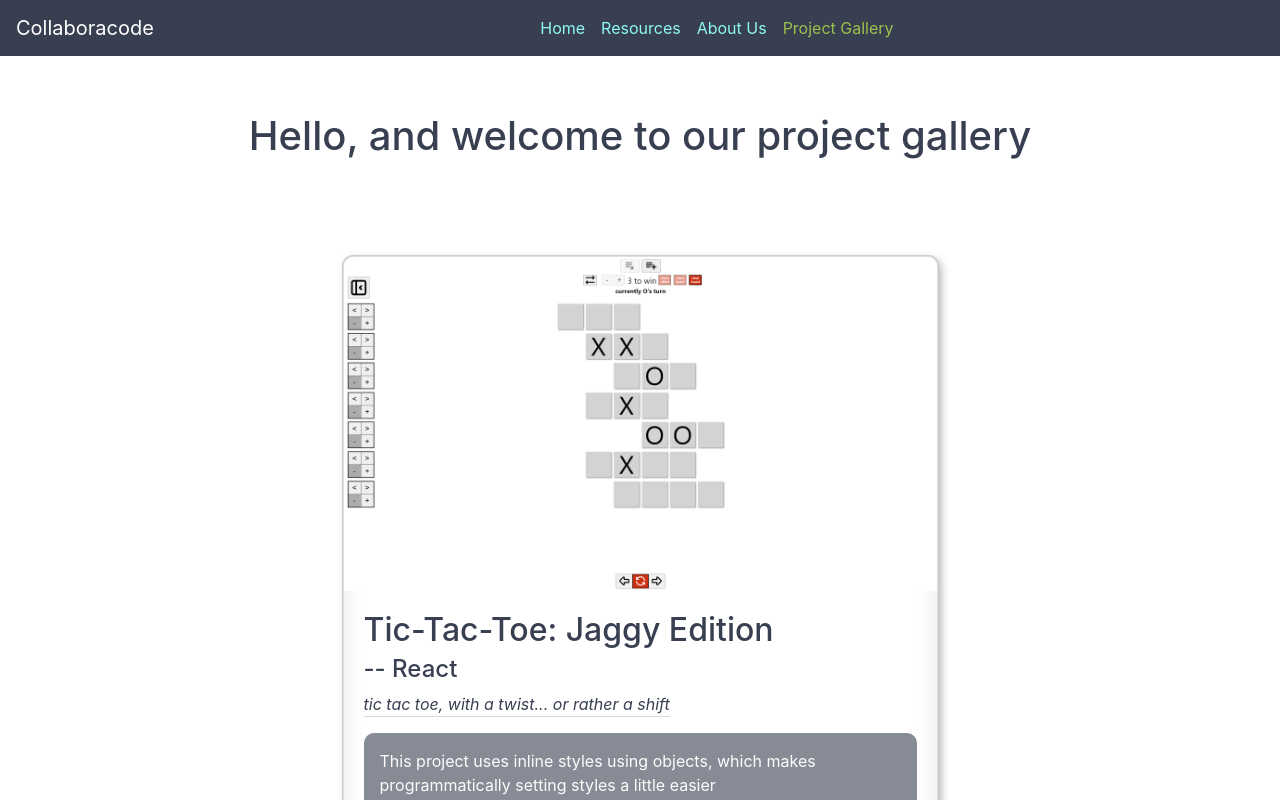
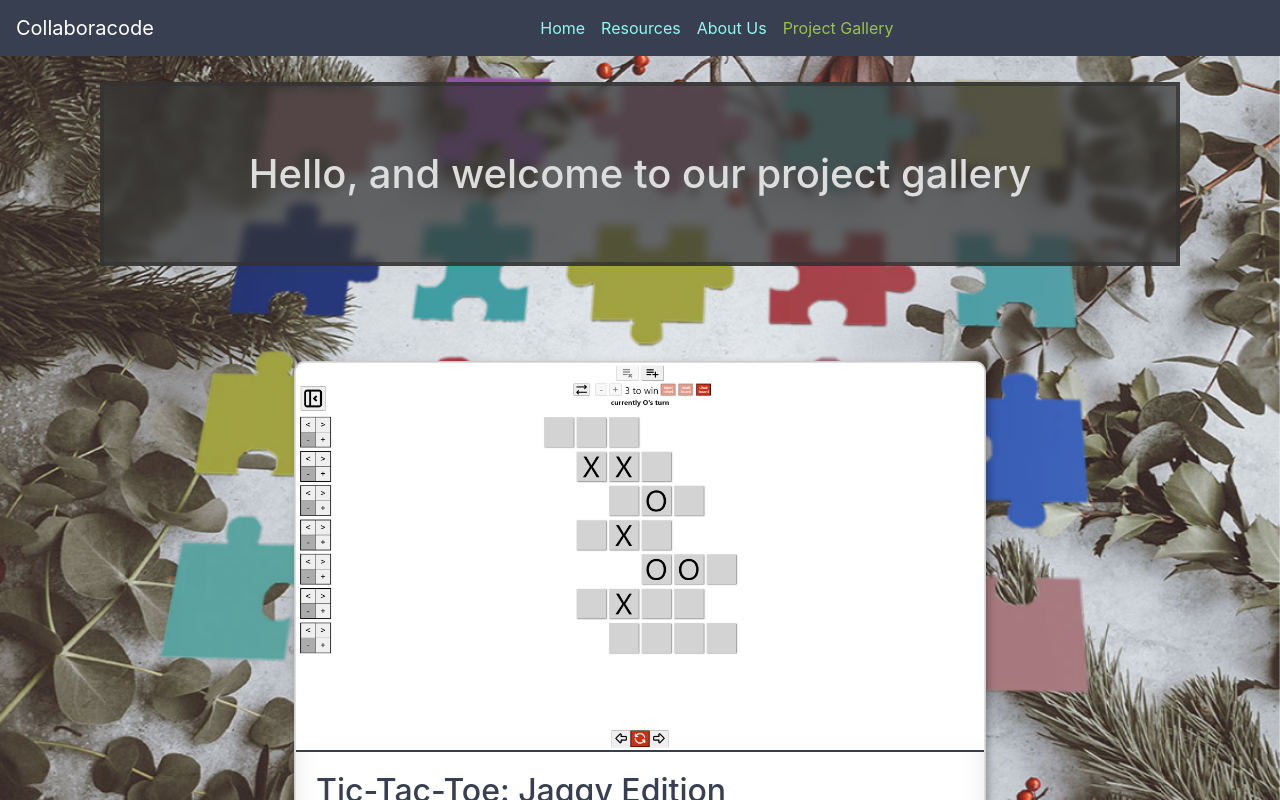
Before and after one commit to collaboracode/2022website, a Next.js app: page /gallery in a window 1280 px wide. Shown: the top 800 px of the page. Built offline with nearby package versions, Linux system fonts and the light colour scheme.

Commit message:
worked on styling and a few other things componentized background added background to a few other pages added cards for members of the group to aboutus page (though may scrap it) broke out getShape to a helper function, so that it can be used elsewhere

```diff
--- /dev/null
+++ b/components/background.jsx
@@ -0,0 +1,36 @@
+import Image from 'next/future/image'
+import { Container } from 'reactstrap'
+import styles from '../styles/background.module.scss'
+export default function Background() {
+  return (
+    <Container className='lg-container mt-5 main-text'>
+      <div
+        // id='HeroContainer'
+        className={styles.HeroContainer}
+      >
+        <Image
+          // id='HeroBg'
+          className={`${styles.HeroBg} next-image`}
+          src='/winter.jpg'
+          alt='Collaboracode - Community, Collaboration, Code'
+          // width="100%"
+          // height="100%"
+          // layout="responsive"
+          layout="raw"
+          fill
+        />
+        <Image
+          // id='HeroImg'
+          className={styles.HeroImg}
+          src="/puzzle_render-1.webp"
+          alt="Collaboracode - Community, Collaboration, Code"
+          // width="500"
+          // height="500"
+          // layout="responsive"
+          layout="raw"
+          fill
+        />
+      </div>
+    </Container>
+  )
+}
--- a/components/layout.jsx
+++ b/components/layout.jsx
@@ -31,6 +31,8 @@ import {
 } from "reactstrap"
 
 import { NavbarHeight } from '../utils/Statics';
+
+import Background from './background';
 
 export default function Layout(props) {
   const { children } = props;
@@ -153,8 +155,8 @@ export default function Layout(props) {
       </Navbar>
 
       {/* could make this an id selector */}
-      <div className='main-content'>{children}</div>
-
+      <div className='main-content z-10'>{children}</div>
+      {/* <Background/> */}
       <footer className="cntr-footer">
         <Modal isOpen={mailingModal} toggle={mailingToggle}>
           <ModalHeader>Mailing List Signup</ModalHeader>
--- a/pages/gallery/index.jsx
+++ b/pages/gallery/index.jsx
@@ -1,13 +1,20 @@
-import { Col, Row, Card, CardBody, CardSubtitle, CardText, CardTitle, CardFooter } from "reactstrap"
+import { Col, Row, Card, CardBody, CardSubtitle, CardText, CardTitle, CardFooter, Container } from "reactstrap"
 import Image from 'next/image'
 import styles from "../../styles/gallery.module.scss"
+import Background from "../../components/background"
 export default function Gallery({ Component, pageProps, projects }) {
 
   return (
-    <div className='page-container'>
+    <>
+      <Background />
+      {/* <div className='page-container'> */}
+        <Container>
           <Row>
             <Col>
-          <h1 className="text-center mb-5">Hello, and welcome to our project gallery</h1>
+              <span className="">
+
+                <h1 className="text-center mb-5 bg-about">Hello, and welcome to our project gallery</h1>
+              </span>
               {projects ? projects.map((project, i) => {
                 const {
                   id,
@@ -19,8 +26,8 @@ export default function Gallery({ Component, pageProps, projects }) {
                   gitHubLink
                 } = project
                 return (
-              <Row key={id} sm={1} className={`justify-content-center mt-5 mb-5`}>
-                <Col md={6} className={`mt-5 mb-5`}>
+                  <Row key={id} sm={12} className={`justify-content-center mt-5 mb-5`}>
+                    <Col sm={12} md={10} lg={8} className={`mt-5 mb-5`}>
                       <Card className={`${styles.card}`}>
                         {/* //todo make this an array of images, and make it a bootstrap carousel */}
                         {/* //todo add onclick to go to page dedicated to the project with list of collaborators for the project */}
@@ -31,7 +38,7 @@ export default function Gallery({ Component, pageProps, projects }) {
                           height={mainImage.height}
                           layout="responsive"
                         />}
-                    <CardBody>
+                        <CardBody className={styles.cardBody}>
                           {title && <CardTitle tag={'h2'}>{title}</CardTitle>}
                           {subtitle && <CardSubtitle tag={'h4'} className={`mb-2`}>{subtitle}</CardSubtitle>}
                           {description && <CardText tag={'p'} className={styles.description}>{description}</CardText>}
@@ -49,7 +56,9 @@ export default function Gallery({ Component, pageProps, projects }) {
             </Col>
 
           </Row>
-    </div>
+        </Container>
+      {/* </div> */}
+    </>
   )
 }
 
--- /dev/null
+++ b/styles/background.module.scss
@@ -0,0 +1,22 @@
+// Hero
+.HeroBg {
+  position: fixed !important;
+  padding: 0 !important;
+  // margin-top: -800px !important;
+  z-index: 1 !important;
+}
+
+.HeroImg {
+  position: fixed !important;
+  // top: 0;
+  // bottom: 100% !important;
+  // transform: translateY(-50%);
+  left: 0 !important;
+  object-fit: contain !important;
+  z-index: 2 !important;
+}
+
+.HeroContainer {
+  // width: 800px;
+  border: 1px solid red;
+}
--- a/styles/gallery.module.scss
+++ b/styles/gallery.module.scss
@@ -14,6 +14,10 @@
   // border: 1px solid var(--color-five);
   border-radius: 10px;
   overflow: hidden;
+  width: 100%;
   box-shadow: inset 0 -1.5em 1.5em rgba(0, 0, 0, 0.1), 0 0 0 1px rgb(205, 204, 204),
     0.2em 0.2em 0.5em rgba(0, 0, 0, 0.3);
 }
+.cardBody {
+  border-top: 2px solid var(--color-five);
+}
```
Also changed, not shown: components/getShape.js (added, +9 -0 lines), pages/aboutus.jsx (+39 -5 lines), pages/index.jsx (+15 -13 lines), styles/aboutus.module.scss (renamed from styles/aboutus.scss, +8 -0 lines), styles/home.module.scss (+21 -21 lines). Lines whose indentation alone changed are shown as unchanged.
